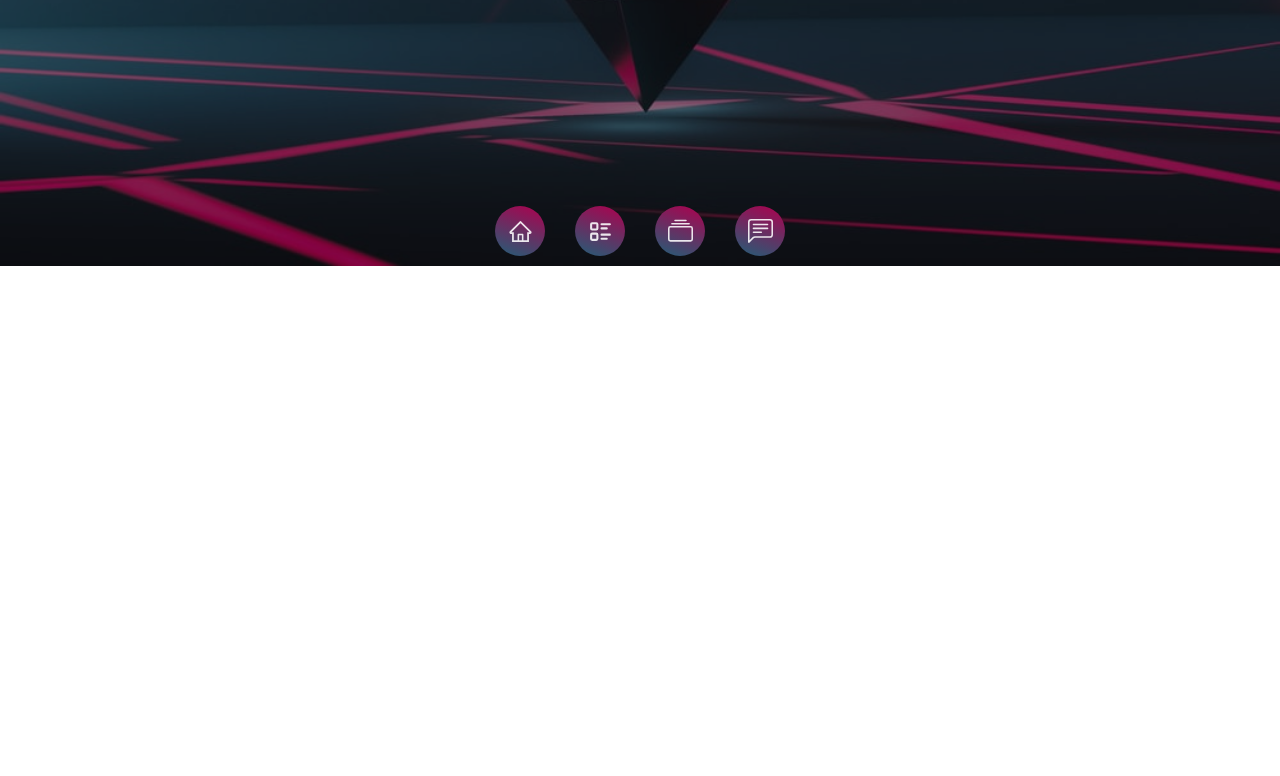
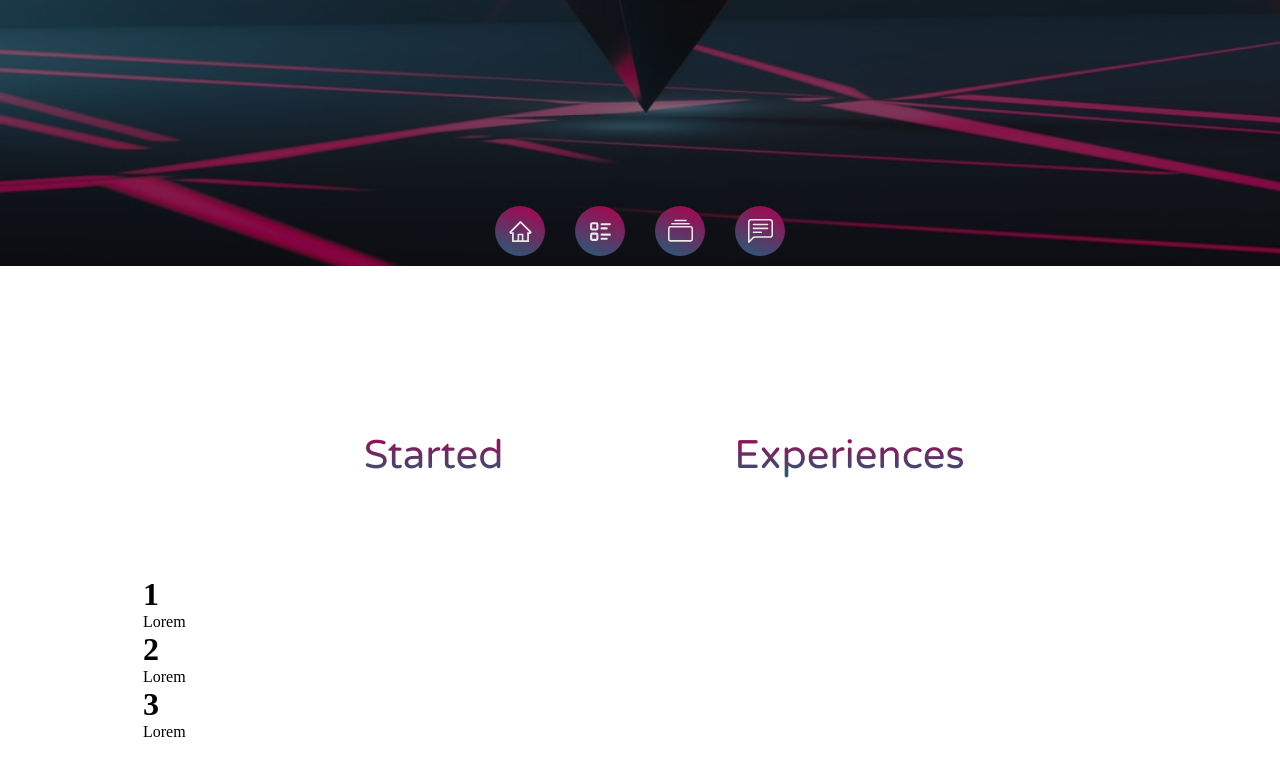
Before and after one commit to letnagao/nft-portfolio-website, a React (Create React App) app: page / in a window 1280 px wide. Shown: the part 534-1310 px from the top of the page. Before the commit the page ends 930 px from the top, so only its background shows below. Built offline with nearby package versions, Linux system fonts and the light colour scheme; a web font is replaced by a local one.

Commit message:
added section2 component

```diff
--- a/src/App.js
+++ b/src/App.js
@@ -2,6 +2,7 @@ import './App.css';
 import Header from './components/header/Header';
 import Home from './components/home/Home';
 import Nav from './components/nav/Nav';
+import Section2 from './components/section2/Section2';
 
 function App() {
   return (
@@ -9,7 +10,7 @@ function App() {
       <Header />
       <Home />
       <Nav />
-      {/* <Section2 /> */}
+      <Section2 />
       {/* <Collection /> */}
       {/* <Contact /> */}
     </div>
--- a/src/components/section2/Section2.css
+++ b/src/components/section2/Section2.css
@@ -0,0 +1,76 @@
+.section2 {
+    position: relative;
+    display: flex;
+    flex-direction: column;
+    justify-content: flex-start;
+    align-items: flex-start;
+    width: 80vw;
+    min-height: 100vh;
+    padding: 0 15px;
+    scroll-snap-align: start;
+}
+
+.section2 .text-content {
+    position: relative;
+    display: flex;
+    justify-content: space-between;
+    align-items: center;
+    margin-top: 25px;
+    width: 100%;
+}
+
+.text-content .text {
+    position: relative;
+    display: flex;
+    flex-direction: column;
+    max-width: 50%;
+    align-items: center;
+    justify-content: center;
+}
+
+.text-content .text h1 {
+    position: relative;
+    display: flex;
+    justify-content: flex-start;
+    align-items: center;
+    gap: 15px;
+    color: white;
+    font-size: 28px;
+    font-weight: 500;
+    /* opacity: 0; */
+    padding: 10px 0;
+}
+
+.text h1 span {
+    position: relative;
+    justify-content: flex-start;
+    align-items: flex-start;
+    display: inline-flex;
+    font-family: Varela Round, cursive;
+    font-size: 40px;
+    background: linear-gradient(var(--clr-pri), var(--clr-sec));
+    -webkit-background-clip: text;
+    background-clip: text;
+    -webkit-text-fill-color: transparent;
+    /* height: 0; */
+}
+
+.text h1 span::before {
+    background: linear-gradient(var(--clr-pri), var(--clr-sec));
+    bottom: 0;
+    position: absolute;
+    content: "";
+    height: 2px;
+    width: 0;
+}
+
+.text-content .text h2 {
+    border-left: 1px solid rgba(255, 255, 255, 0.87);
+    color: white;
+    font-size: 18px;
+    font-weight: 100;
+    margin-top: 5px;
+    padding: 20px 15px;
+    position: relative;
+    /* opacity: 0; */
+}
--- a/src/components/section2/Section2.jsx
+++ b/src/components/section2/Section2.jsx
@@ -0,0 +1,41 @@
+import React from 'react'
+import './Section2.css'
+
+const Section2 = () => {
+  return (
+    <div className='section2' id='Section2'>
+        <div className='text-content'>
+            <div className='text text1'>
+                <h1>
+                    How i <span>Started</span>
+                </h1>
+                <h2>
+                    Lorem ipsum dolor sit amet consectetur adipisicing elit. Fugiat nemo illum velit autem eligendi aspernatur!
+                </h2>
+            </div>
+            <div className='text text2'>
+                <h1><span>Experiences</span> so far</h1>
+                <h2>
+                    Lorem ipsum dolor sit amet consectetur adipisicing elit. Fugiat nemo illum velit autem eligendi aspernatur!
+                </h2>
+            </div>
+        </div>
+        <div className='progress'>
+            <div className='container' style={{'--x': 1}}>
+                <h1>1</h1>
+                <span>Lorem</span>
+            </div>
+            <div className='container' style={{'--x': 2}}>
+                <h1>2</h1>
+                <span>Lorem</span>
+            </div>
+            <div className='container' style={{'--x': 3}}>
+                <h1>3</h1>
+                <span>Lorem</span>
+            </div>
+        </div>
+    </div>
+  )
+}
+
+export default Section2
```
